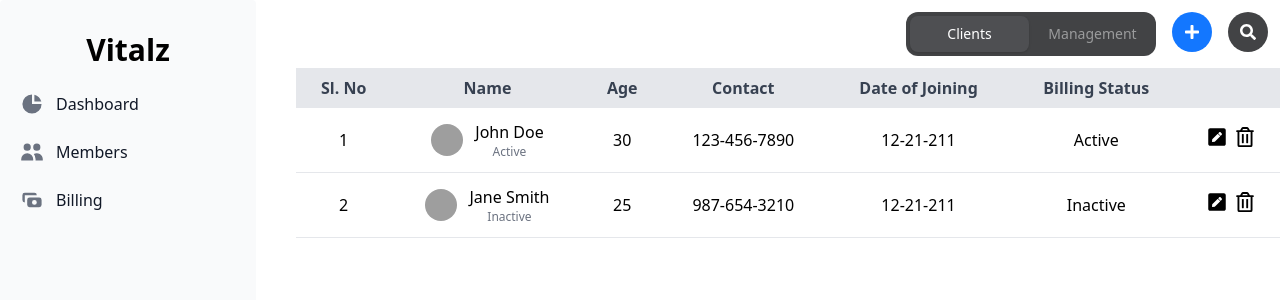
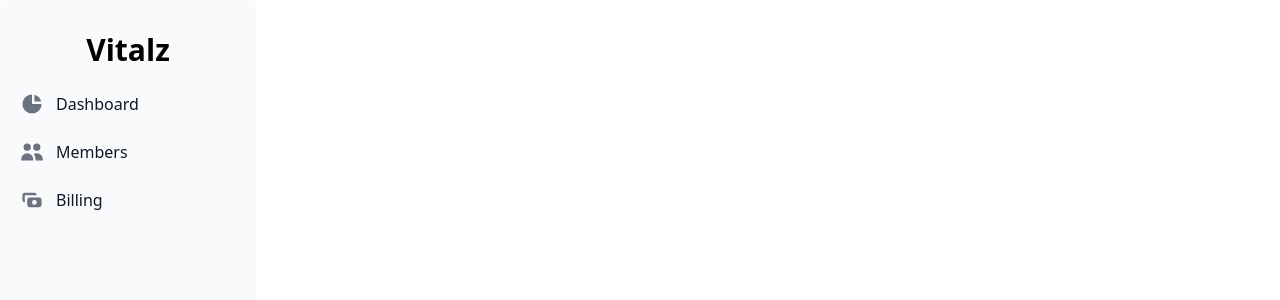
Before and after one commit to hknp796/vitalz, a React (Vite) app: page /home in a window 1280 px wide. Shown: the top 300 px of the page. Built offline with nearby package versions, Linux system fonts and the light colour scheme; no server answers; grey boxes are pictures that could not be loaded.

Commit message:
billing and other changes

```diff
--- a/src/App.tsx
+++ b/src/App.tsx
@@ -1,13 +1,13 @@
 import React from "react";
-import Home from "./pages/Home";
 import Navbar from "./components/Navbar";
+import SideNavbar from "./components/SideNavbar";
 import "./fonts.css";
+import ClientDetails from "./pages/ClientDetails";
 
 function App() {
   return (
-    <div style={{ backgroundColor: "red" }}>
-      <Navbar />
-      <Home />
+    <div>
+      <SideNavbar />
     </div>
   );
 }
--- a/src/components/SideNavbar.tsx
+++ b/src/components/SideNavbar.tsx
@@ -2,9 +2,9 @@ import { Sidebar } from 'flowbite-react';
 import { HiArrowSmRight, HiChartPie, HiInbox, HiShoppingBag, HiTable, HiUser, HiViewBoards,HiUsers ,HiCash} from 'react-icons/hi';
 
 const sidebarItems = [
-  { href: '#', icon: HiChartPie, text: 'Dashboard' },
+  { href: '/home', icon: HiChartPie, text: 'Dashboard' },
   { href: '#', icon: HiUsers, text: 'Members' },
-  { href: '#', icon: HiCash, text: 'Billing' },
+  { href: '/billing', icon: HiCash, text: 'Billing' },
 ];
 
 export default function CTAButton() {
--- a/src/index.css
+++ b/src/index.css
@@ -2,5 +2,5 @@
 @tailwind components;
 @tailwind utilities;
 html {
-  @apply text-white
+  @apply text-black
 }
--- a/src/main.tsx
+++ b/src/main.jsx
@@ -1,12 +1,13 @@
 import React from "react";
-import ReactDOM from "react-dom/client";
+import {createRoot} from "react-dom/client";
 import "./index.css";
-import { createBrowserRouter, RouterProvider } from "react-router-dom";
+import { BrowserRouter as Router,createBrowserRouter} from "react-router-dom";
 
 import Login from "./pages/Login";
 import Home from "./pages/Home";
 import ClientDetails from "./pages/ClientDetails";
-
+import Billing from "./pages/Billing";
+import App from './App'
 const router = createBrowserRouter([
   {
     path: "/home",
@@ -21,11 +22,18 @@ const router = createBrowserRouter([
     element: <Login/>,
   },
   {
-    path: "/:id",
+    path: "/home",
     element: <ClientDetails/>,
   },
+  {
+    path: "/billing",
+    element: <Billing/>,
+  },
 ]);
+const root = createRoot(document.getElementById('root'));
 
-ReactDOM.createRoot(document.getElementById("root") as HTMLElement).render(
-    <RouterProvider router={router} />
+root.render(
+  <Router>
+    <App />
+  </Router>
 );
--- /dev/null
+++ b/src/pages/Billing.jsx
@@ -0,0 +1,9 @@
+import React from 'react'
+
+function Billing() {
+  return (
+    <div>Billing</div>
+  )
+}
+
+export default Billing
```
